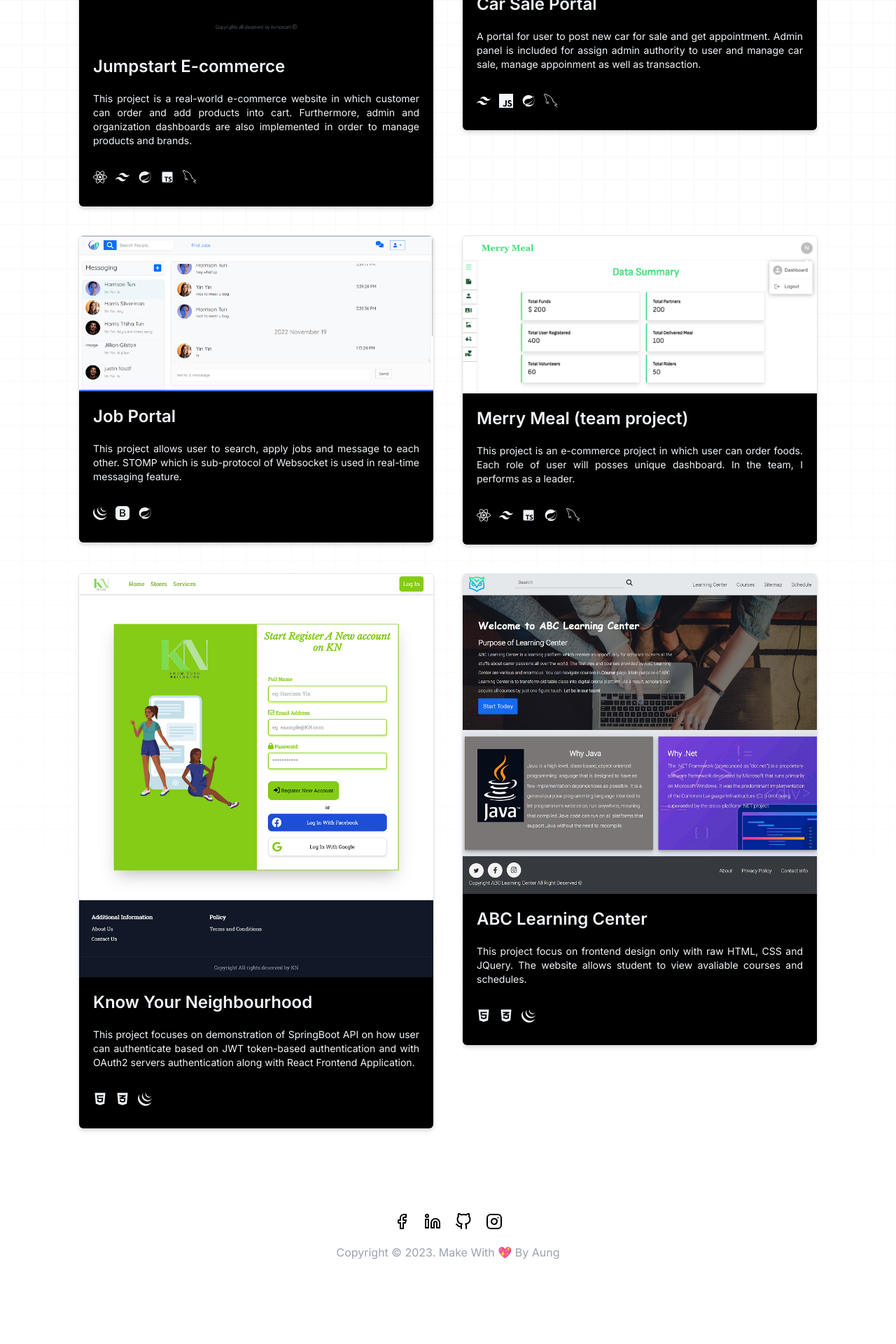
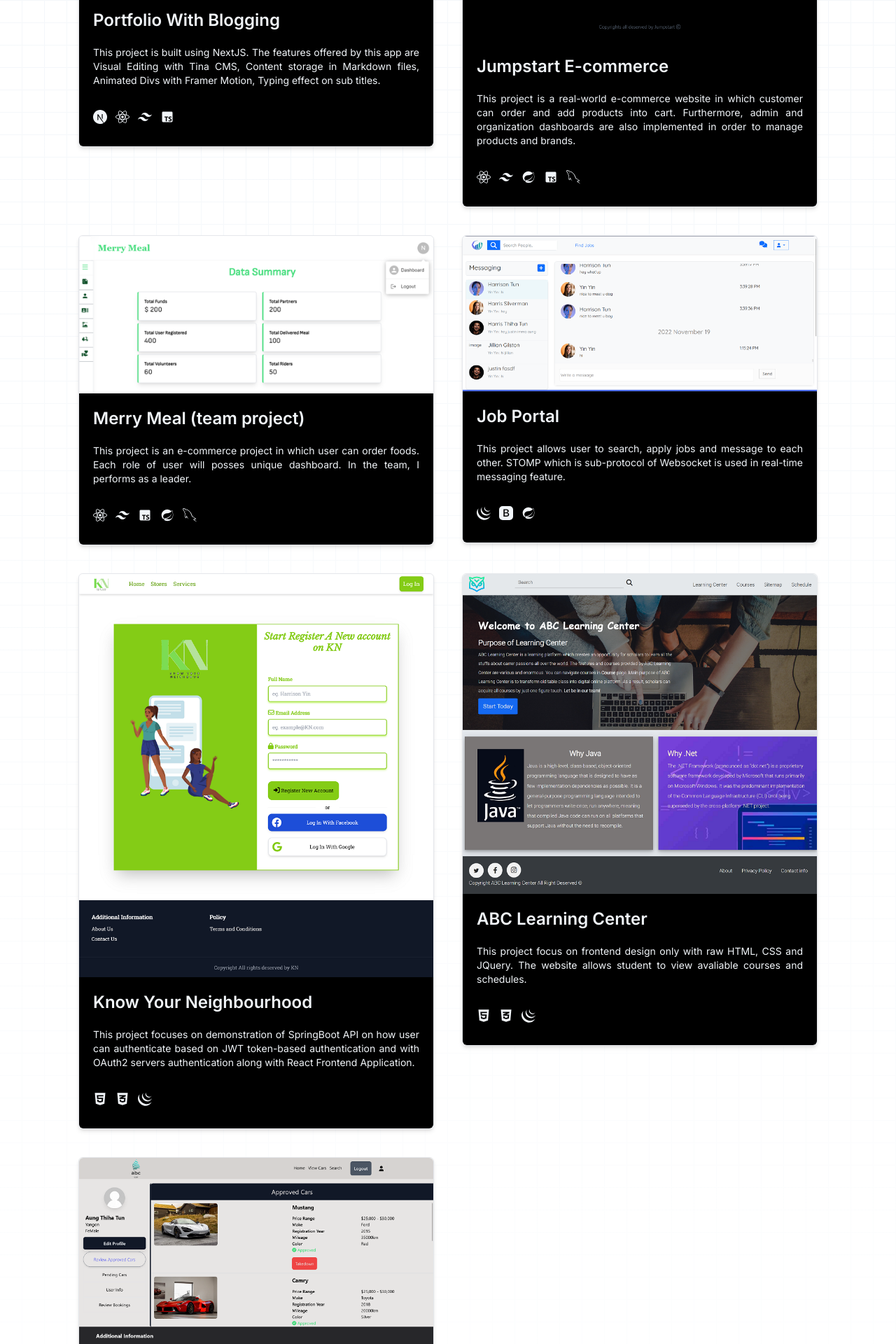
Before and after one commit to harrison542002/aung, a Next.js app: page /projects in a window 1280 px wide. Shown: the part 640-2560 px from the top of the page at 70% size. Before the commit the page ends 2461 px from the top, so only its background shows below. Built offline with nearby package versions, Linux system fonts and the light colour scheme.

Commit message:
add portfolio project

```diff
--- a/src/app/projects/page.tsx
+++ b/src/app/projects/page.tsx
@@ -5,7 +5,12 @@ import { motion, useInView } from "framer-motion";
 import { variant } from "../../util/animateVariants";
 import Link from "next/link";
 import clsx from "clsx";
-import { SiTailwindcss, SiJavascript, SiJquery } from "react-icons/si";
+import {
+  SiTailwindcss,
+  SiJavascript,
+  SiJquery,
+  SiNextdotjs,
+} from "react-icons/si";
 import { BsFillBootstrapFill } from "react-icons/bs";
 import { GrMysql } from "react-icons/gr";
 import { BiLogoSpringBoot, BiLogoTypescript } from "react-icons/bi";
@@ -84,6 +89,20 @@ const Projects = (props: Props) => {
           </motion.h2>
           <div className="py-5 grid lg:grid-cols-2 md:grid-cols-2 grid-cols-1 gap-10">
             <ProjectCard
+              project_title="Portfolio With Blogging"
+              description="This project is built using NextJS. The features offered by this app are Visual Editing with Tina CMS, Content storage in Markdown files, Animated Divs with Framer Motion, Typing effect on sub titles."
+              github="https://github.com/harrison542002/aung"
+              project_image={"/img/project-image/portfolio.png"}
+              icons={
+                <>
+                  <SiNextdotjs />
+                  <FaReact />
+                  <SiTailwindcss />
+                  <BiLogoTypescript />
+                </>
+              }
+            />
+            <ProjectCard
               project_title="Jumpstart E-commerce"
               description="This project is a real-world e-commerce website in which customer can
     order and add products into cart. Furthermore, admin and organization
@@ -102,33 +121,6 @@ const Projects = (props: Props) => {
               }
             />
             <ProjectCard
-              project_title="Car Sale Portal"
-              description="A portal for user to post new car for sale and get appointment. Admin panel is included for assign admin authority to user and manage car sale, manage appoinment as well as transaction."
-              github="https://github.com/harrison542002/car-sale-spring-boot"
-              project_image={"/img/project-image/carsale.png"}
-              icons={
-                <>
-                  <SiTailwindcss />
-                  <SiJavascript />
-                  <BiLogoSpringBoot />
-                  <GrMysql />
-                </>
-              }
-            />
-            <ProjectCard
-              project_title="Job Portal"
-              description="This project allows user to search, apply jobs and message to each other. STOMP which is sub-protocol of Websocket is used in real-time messaging feature."
-              github="https://github.com/harrison542002/JobPortal-spring-project"
-              project_image={"/img/project-image/jobportal.png"}
-              icons={
-                <>
-                  <SiJquery />
-                  <BsFillBootstrapFill />
-                  <BiLogoSpringBoot />
-                </>
-              }
-            />
-            <ProjectCard
               project_title="Merry Meal (team project)"
               description="This project is an e-commerce project in which user can order foods. Each role of user will posses unique dashboard. In the team, I performs as a leader."
               github="https://github.com/Khushboo004/Merry-Meal"
@@ -143,6 +135,21 @@ const Projects = (props: Props) => {
                 </>
               }
             />
+
+            <ProjectCard
+              project_title="Job Portal"
+              description="This project allows user to search, apply jobs and message to each other. STOMP which is sub-protocol of Websocket is used in real-time messaging feature."
+              github="https://github.com/harrison542002/JobPortal-spring-project"
+              project_image={"/img/project-image/jobportal.png"}
+              icons={
+                <>
+                  <SiJquery />
+                  <BsFillBootstrapFill />
+                  <BiLogoSpringBoot />
+                </>
+              }
+            />
+
             <ProjectCard
               project_title="Know Your Neighbourhood"
               description="This project focuses on demonstration of SpringBoot API on how user can authenticate based on JWT token-based authentication and with OAuth2 servers authentication along with React Frontend Application."
@@ -169,6 +176,20 @@ const Projects = (props: Props) => {
                 </>
               }
             />
+            <ProjectCard
+              project_title="Car Sale Portal"
+              description="A portal for user to post new car for sale and get appointment. Admin panel is included for assign admin authority to user and manage car sale, manage appoinment as well as transaction."
+              github="https://github.com/harrison542002/car-sale-spring-boot"
+              project_image={"/img/project-image/carsale.png"}
+              icons={
+                <>
+                  <SiTailwindcss />
+                  <SiJavascript />
+                  <BiLogoSpringBoot />
+                  <GrMysql />
+                </>
+              }
+            />
           </div>
         </div>
       </div>
```
Also changed, not shown: public/img/project-image/portfolio.png (added).
